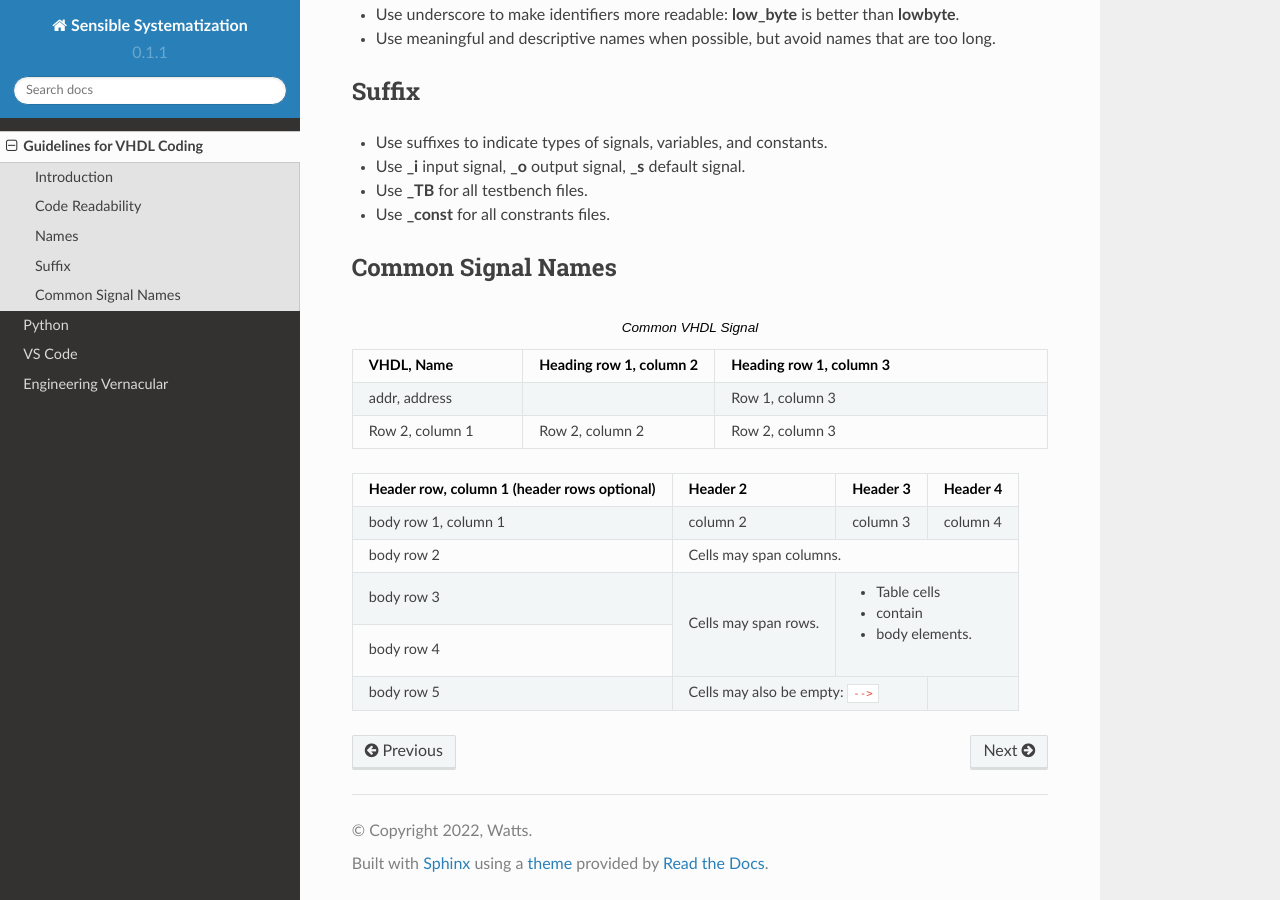
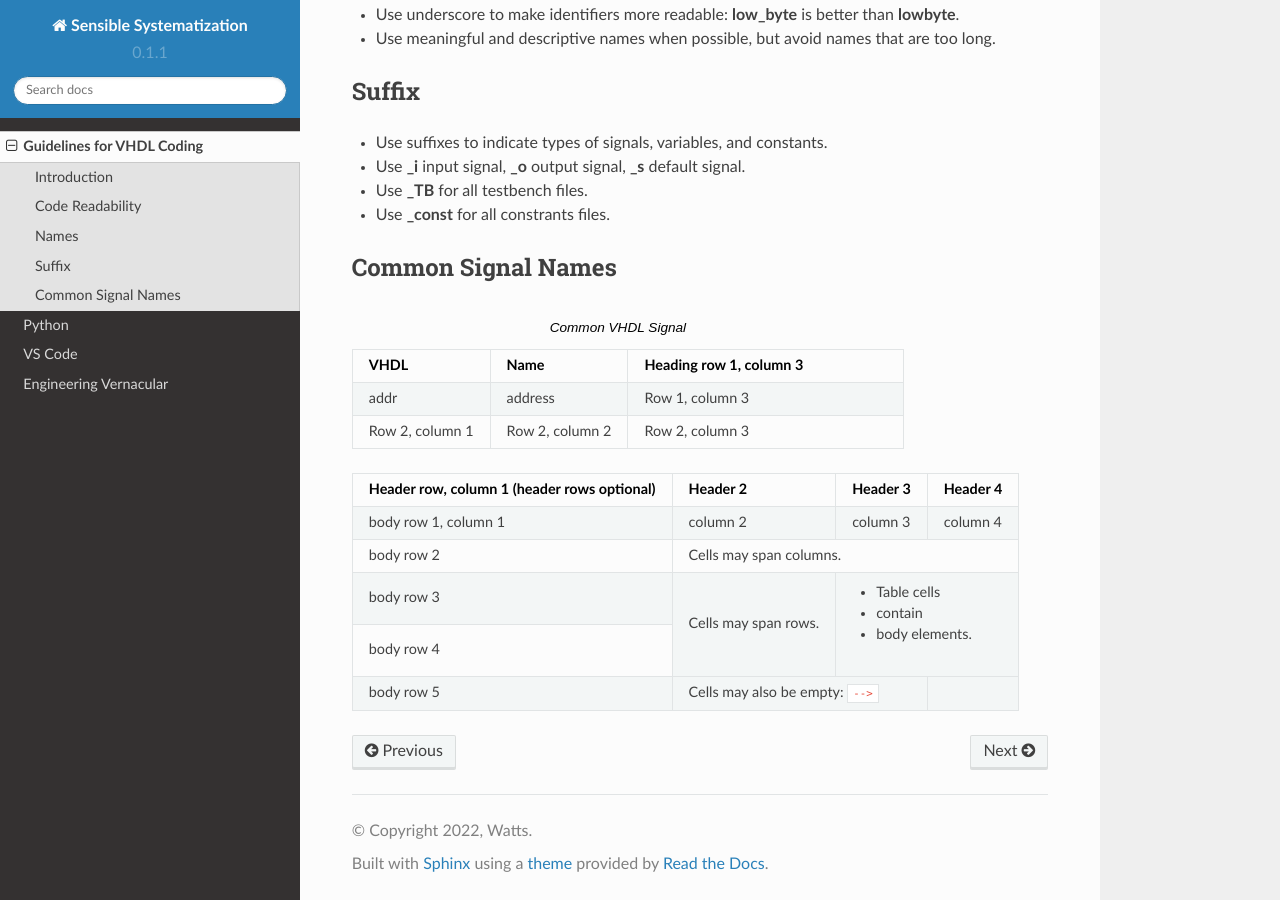
Before and after one commit to wattsjake/sensible-systematization, a Sphinx documentation site: the page built from docs/source/VHDL.rst, in a window 1280 px wide and 900 px high, scrolled down 733 px. Built offline with Sphinx 7.4.7 and the Read the Docs theme 2.0.0, drawn with Linux system fonts in a browser that asks for light colours.

Commit message:
format of table

```diff
--- a/docs/source/VHDL.rst
+++ b/docs/source/VHDL.rst
@@ -50,11 +50,11 @@
    :widths: 25 25 50
    :header-rows: 1
 
-   * - VHDL, Name
-     - Heading row 1, column 2
+   * - VHDL
+     - Name
      - Heading row 1, column 3
-   * - addr, address
-     -
+   * - addr
+     - address
      - Row 1, column 3
    * - Row 2, column 1
      - Row 2, column 2
```
